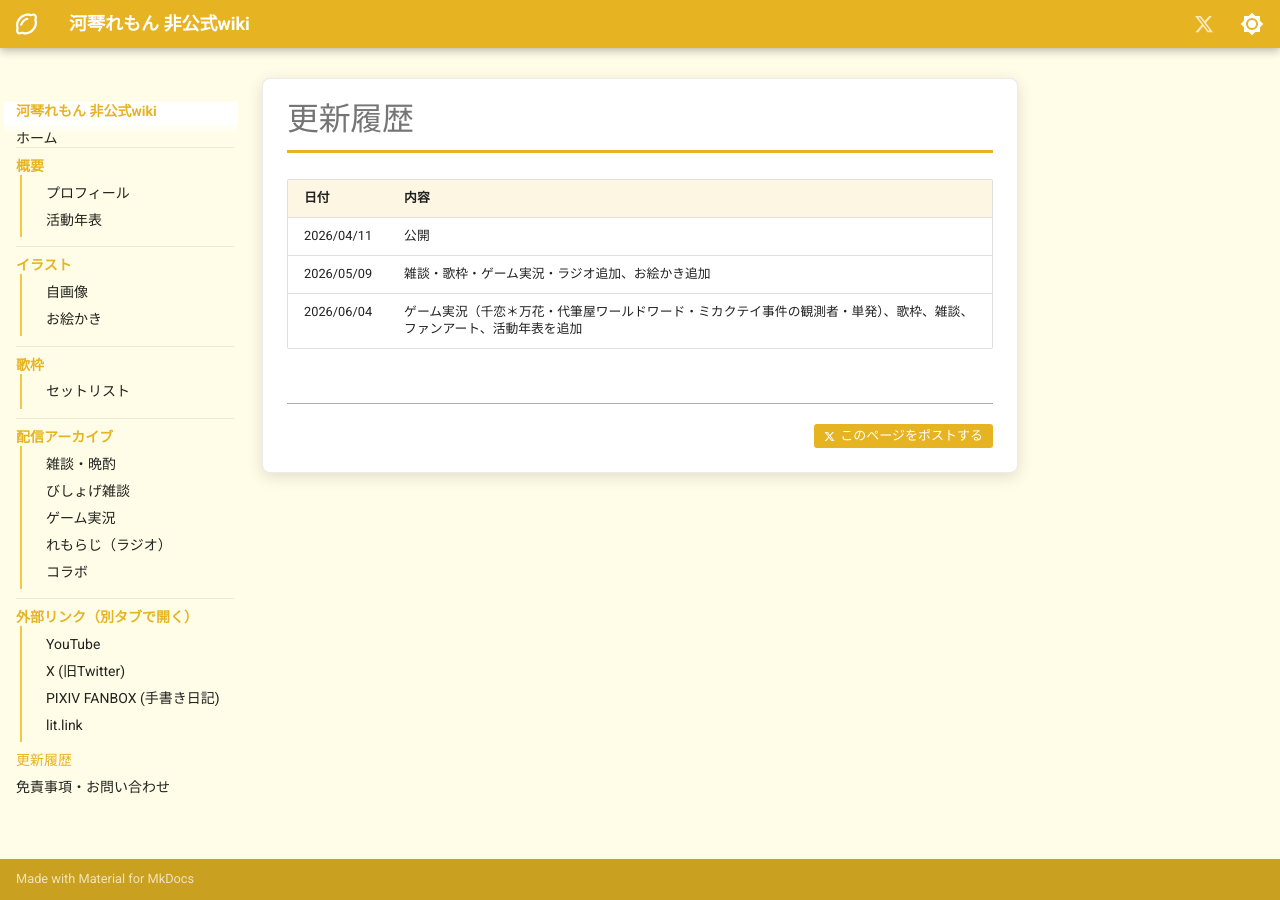
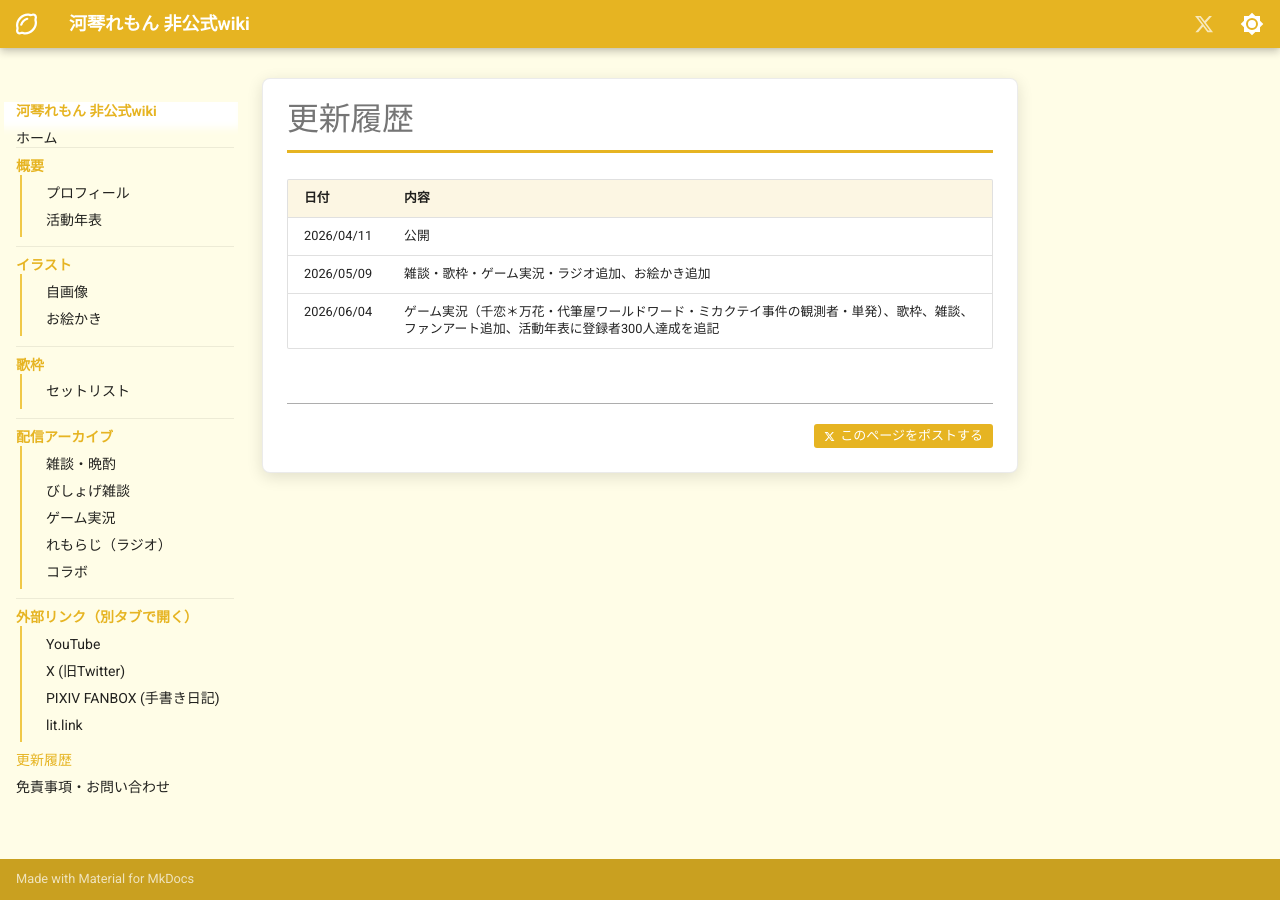
Before and after one commit to ameyamatmk/kawagoto-lemon-unofficial-wiki, an MkDocs documentation site: the page built from docs/changelog.md, in a window 1280 px wide. Built offline with MkDocs 1.6.1 and Material for MkDocs 9.7.7, drawn with Linux system fonts in a browser that asks for light colours; comment, search, counter and statistics services are not loaded.

Commit message:
docs: changelogの活動年表の表記を修正

```diff
--- a/docs/changelog.md
+++ b/docs/changelog.md
@@ -4,4 +4,4 @@
 |------|------|
 | 2026/04/11 | 公開 |
 | 2026/05/09 | 雑談・歌枠・ゲーム実況・ラジオ追加、お絵かき追加 |
-| 2026/06/04 | ゲーム実況（千恋＊万花・代筆屋ワールドワード・ミカクテイ事件の観測者・単発）、歌枠、雑談、ファンアート、活動年表を追加 |
+| 2026/06/04 | ゲーム実況（千恋＊万花・代筆屋ワールドワード・ミカクテイ事件の観測者・単発）、歌枠、雑談、ファンアート追加、活動年表に登録者300人達成を追記 |
```
